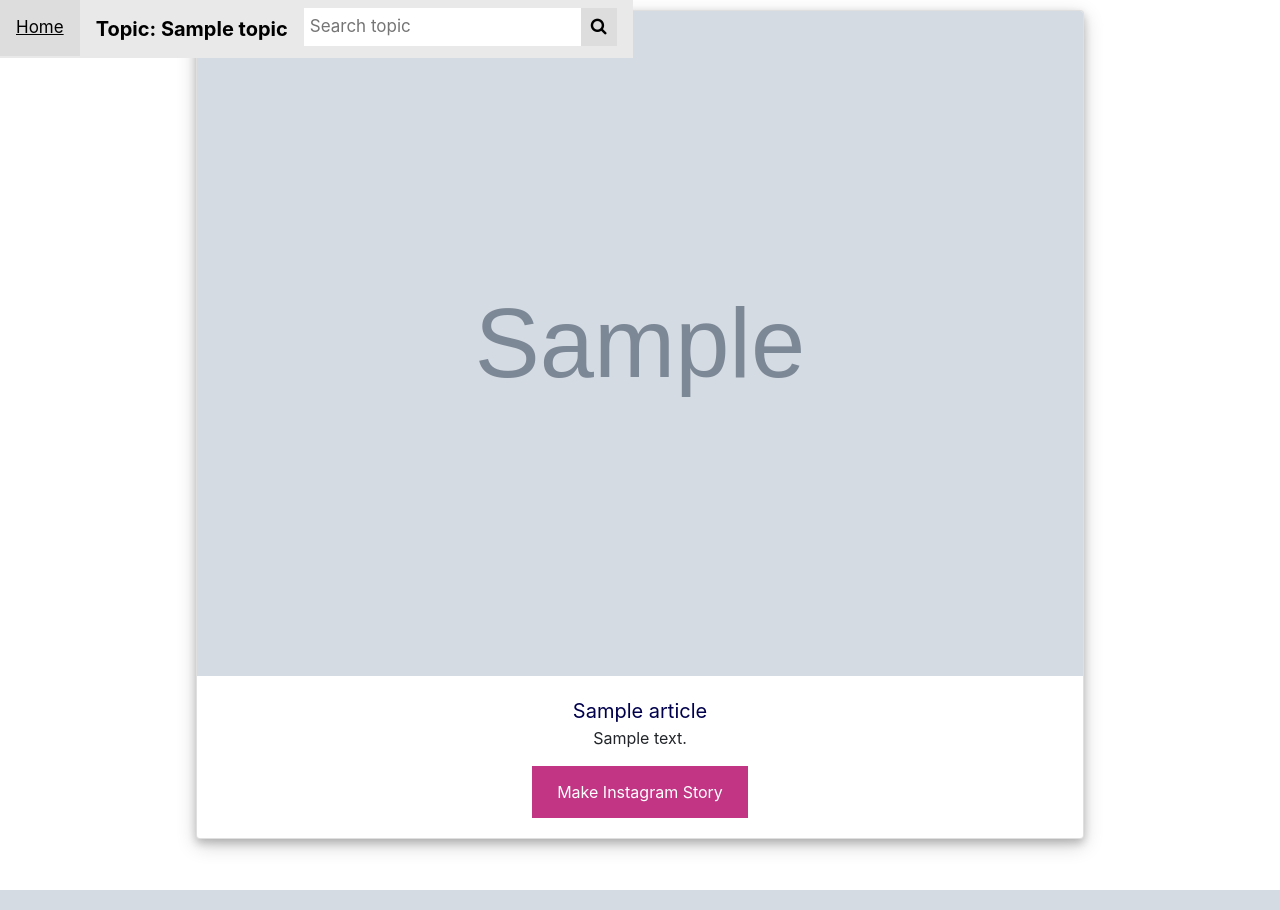
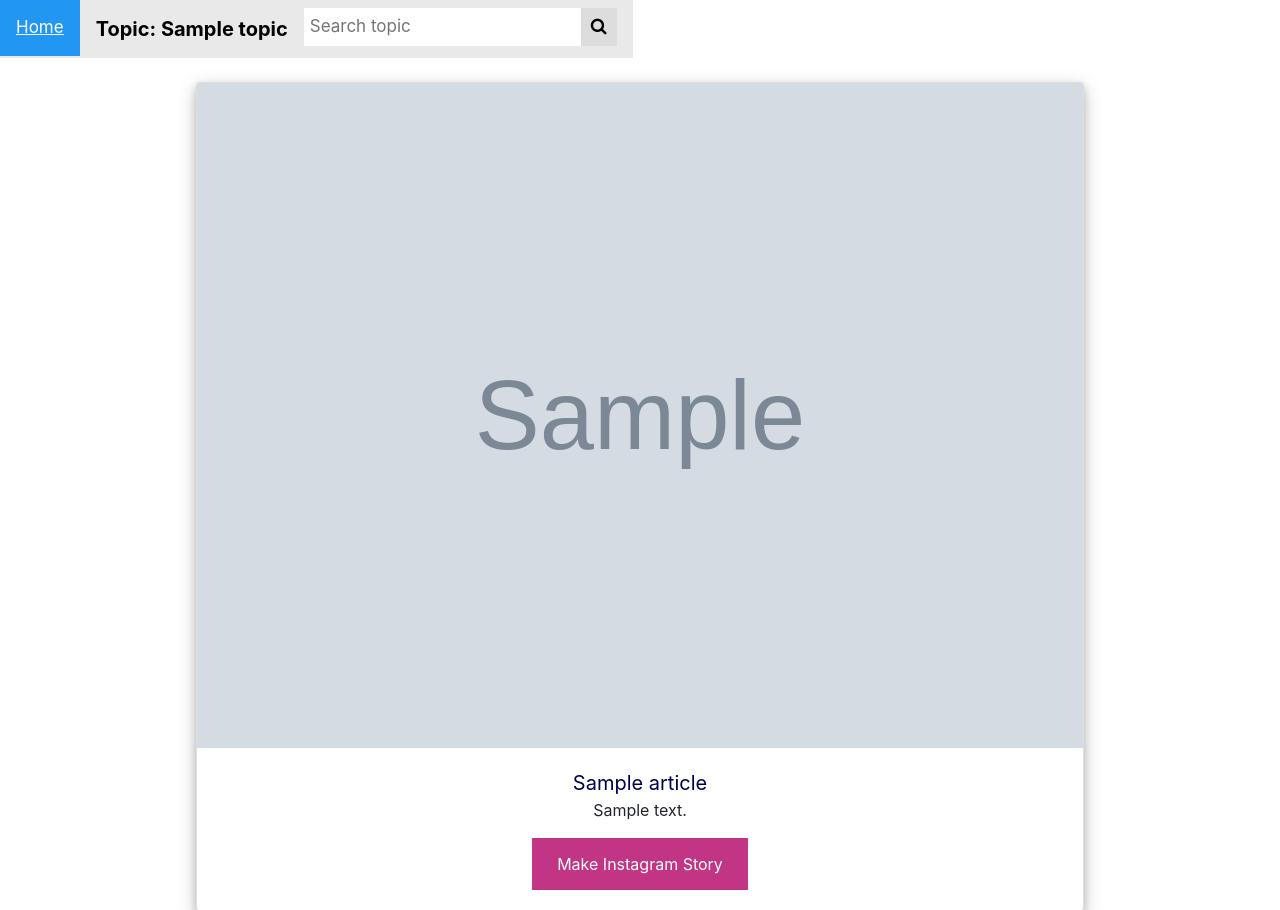
Before and after one commit to PablooogiN/Story2Instagram, a Flask app: template templates/articles.html in a window 1280 px wide. Shown: the top 910 px of the page. Run offline with Flask 2, Linux system fonts and the light colour scheme; the template is opened without the code that fills it: most values are stand-ins (such as "Sample title", 1, 10 or a date in 2020); grey boxes marked "Sample" are stand-in pictures.

Commit message:
fixed nav

```diff
--- a/templates/articles.html
+++ b/templates/articles.html
@@ -1,7 +1,7 @@
 {% extends "layout.html" %}
 
 {% block topnav%}
-<a href="{{ url_for('index') }}">Home</a>
+<a class="active" href="{{ url_for('index') }}">Home</a>
 <a class = "title">
     Topic: {{topic}}
 </a>
@@ -15,6 +15,9 @@
 {% block body %}
     {% for article in articles%}
 
+    <br>
+    <br>
+    <br>
     <div class="container">
         <div class="row">
             <div class="col">
```
